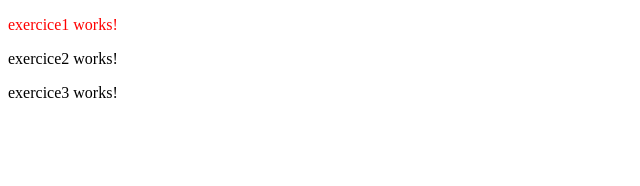
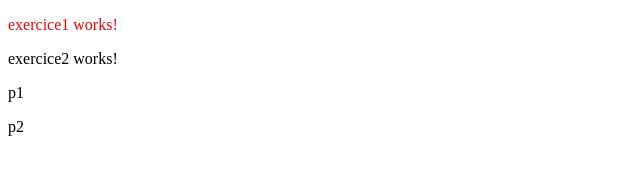
Before and after one commit to dyma-projects/5c78ff60b85a4919, an Angular app: page / in a window 1280 px wide. Shown: the top 186 px of the page, without its empty margins (0-640 px from the left). Built offline with nearby package versions, Linux system fonts and the light colour scheme.

Commit message:
task 7 - dans le template de ce composant mettre deux paragraphes avec comme contenu p1 p2

```diff
--- a/src/app/exercice3/exercice3.component.html
+++ b/src/app/exercice3/exercice3.component.html
@@ -1 +1,2 @@
-<p>exercice3 works!</p>
+<p>p1</p>
+<p>p2</p>
```
